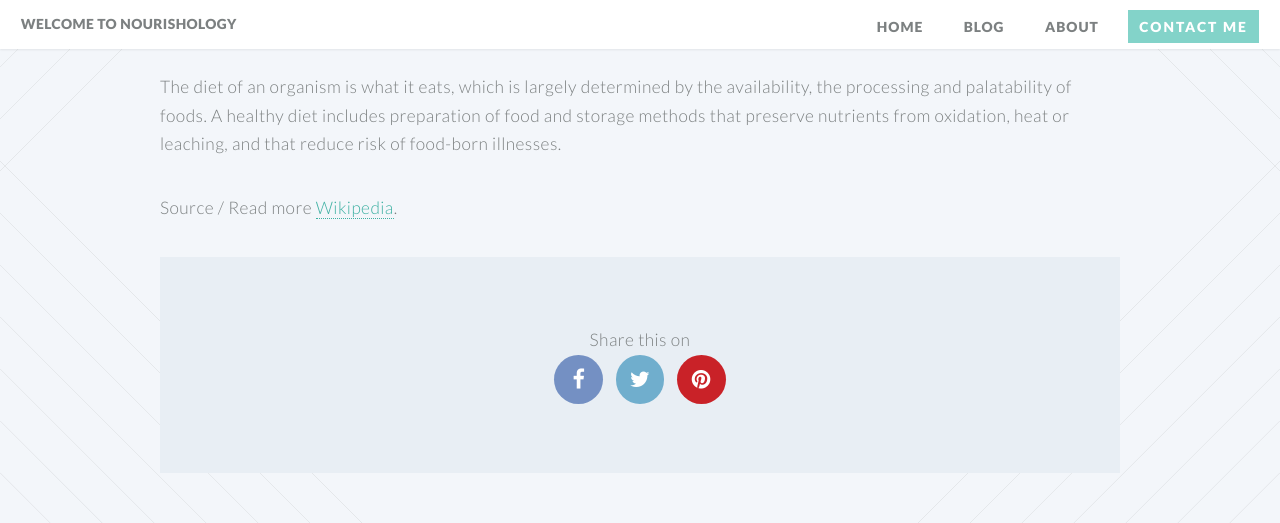
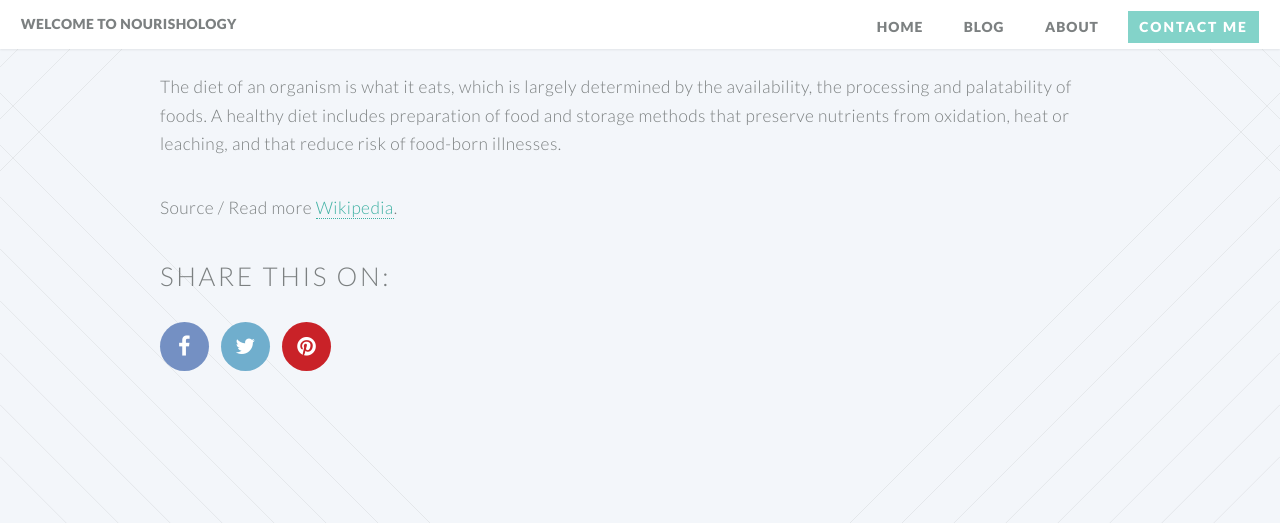
Before and after one commit to lmchristensen23/lmchristensen23.github.io, a Jekyll site: the page built from _posts/2016-05-05-second-post.md, in a window 1280 px wide and 900 px high, scrolled down 805 px, cut to the strip 0-523 px from the top of the window. Built offline with Jekyll 4.4.1, drawn with Linux system fonts in a browser that asks for light colours.

Commit message:
Update post.html

```diff
--- a/_layouts/post.html
+++ b/_layouts/post.html
@@ -9,13 +9,13 @@ layout: default
     {{ content }}
   </div>
 
-  <footer id="footer">
-    Share this on
+  <div class="share-icons">
+    <h2 class="spacing">Share this on:</h2>
     <ul class="icons">
 	<li><a href="https://facebook.com/sharer.php?u={{ site.url }}{{ page.url }}" rel="nofollow" target="_blank" title="Share on Facebook" class="icon circle fa-facebook"><span class="label">Facebook</span></a></li>
 	<li><a href="https://twitter.com/intent/tweet?text={{ page.title }}&url={{ site.url }}{{ page.url }}&via={{ site.twitter_username }}&related={{ site.twitter_username }}" rel="nofollow" target="_blank" title="Share on Twitter" class="icon circle fa-twitter"><span class="label">Twitter</span></span></a></li>
 	<li><a href="http://pinterest.com/pin/create/button/?url=<URL>&description=<TITLE>" rel="nofollow" target="blank" title="Share on Pinterest" class="icon circle fa-pinterest"><span class="label">Pinterest</span></a></li>
     </ul>
-  </footer>
+  </div>
 
 </div>
```
